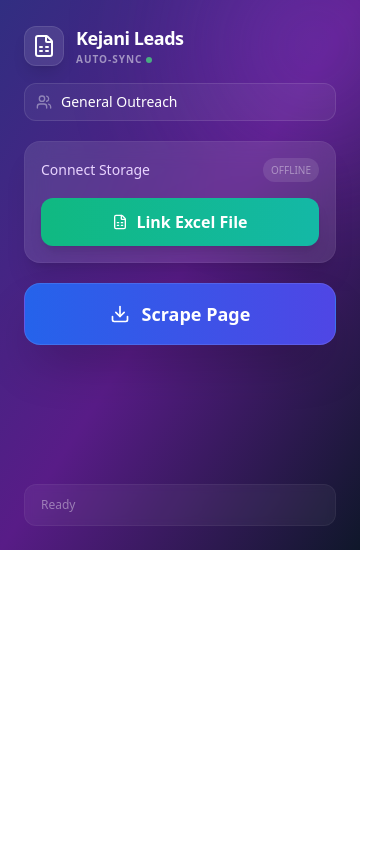
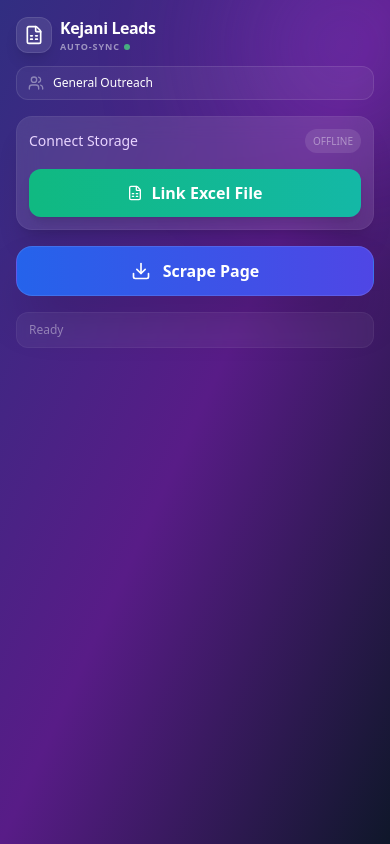
Before and after one commit to alexmochu/leads-extenstion, a React (Vite) app: page / in a window 390 px wide. Built offline with nearby package versions, Linux system fonts and the light colour scheme.

Commit message:
refactor: Implement responsive layout for the popup, add custom scrollbars, and adjust component sizing and padding.

```diff
--- a/src/Popup.jsx
+++ b/src/Popup.jsx
@@ -210,23 +210,23 @@ const Popup = () => {
     };
 
     return (
-        <div className="w-[360px] min-h-[550px] font-sans text-gray-800 bg-gray-900 relative overflow-hidden flex flex-col">
+        <div className="w-full h-screen font-sans text-gray-800 bg-gray-900 relative overflow-hidden flex flex-col">
             {/* Background Gradients */}
             <div className="absolute inset-0 bg-gradient-to-br from-indigo-900 via-purple-900 to-slate-900 z-0"></div>
             <div className="absolute top-[-50px] right-[-50px] w-48 h-48 bg-purple-500 rounded-full blur-[80px] opacity-20 animate-pulse z-0"></div>
 
-            <main className="relative z-10 p-6 flex flex-col h-full gap-5 flex-1">
+            <main className="relative z-10 p-4 sm:p-6 flex flex-col h-full gap-4 sm:gap-5 overflow-y-auto">
 
-                {/* Header */}
-                <header className="flex flex-col gap-4">
+                {/* Header - Sticky */}
+                <header className="flex-shrink-0 flex flex-col gap-3 sm:gap-4">
                     <div className="flex items-center justify-between">
-                        <div className="flex items-center gap-3">
-                            <div className="w-10 h-10 bg-white/10 backdrop-blur-md rounded-xl flex items-center justify-center shadow-lg border border-white/10">
-                                <FileSpreadsheet className="w-6 h-6 text-white" />
+                        <div className="flex items-center gap-2 sm:gap-3">
+                            <div className="w-9 h-9 sm:w-10 sm:h-10 bg-white/10 backdrop-blur-md rounded-xl flex items-center justify-center shadow-lg border border-white/10">
+                                <FileSpreadsheet className="w-5 h-5 sm:w-6 sm:h-6 text-white" />
                             </div>
                             <div>
-                                <h1 className="text-lg font-bold text-white tracking-tight">Kejani Leads</h1>
-                                <p className="text-[10px] text-white/50 uppercase tracking-widest font-semibold flex items-center gap-1">
+                                <h1 className="text-base sm:text-lg font-bold text-white tracking-tight">Kejani Leads</h1>
+                                <p className="text-[9px] sm:text-[10px] text-white/50 uppercase tracking-widest font-semibold flex items-center gap-1">
                                     {isFileSystemSupported ? 'Auto-Sync' : 'Manual Mode'}
                                     <span className="w-1.5 h-1.5 rounded-full bg-green-400 animate-pulse"></span>
                                 </p>
@@ -241,13 +241,13 @@ const Popup = () => {
                             value={campaignName}
                             onChange={(e) => setCampaignName(e.target.value)}
                             placeholder="Campaign Name (e.g. Q1 Sales)"
-                            className="w-full bg-white/5 border border-white/10 rounded-xl py-2 pl-9 pr-3 text-sm text-white placeholder:text-white/20 focus:outline-none focus:bg-white/10 focus:border-indigo-500/50 transition-all font-medium"
+                            className="w-full bg-white/5 border border-white/10 rounded-xl py-2 pl-9 pr-3 text-xs sm:text-sm text-white placeholder:text-white/20 focus:outline-none focus:bg-white/10 focus:border-indigo-500/50 transition-all font-medium"
                         />
                     </div>
                 </header>
 
                 {/* Storage / Format Section */}
-                <section className="bg-white/10 backdrop-blur-md border border-white/5 rounded-2xl p-4 shadow-xl transition-all hover:bg-white/15">
+                <section className="flex-shrink-0 bg-white/10 backdrop-blur-md border border-white/5 rounded-2xl p-3 sm:p-4 shadow-xl transition-all hover:bg-white/15">
 
                     {isFileSystemSupported && !isConnected ? (
                         <>
@@ -331,9 +331,9 @@ const Popup = () => {
                     )}
                 </section>
 
-                {/* Leads List View */}
+                {/* Leads List View - Scrollable */}
                 {showLeadsList && sessionLeads.length > 0 && (
-                    <section className="bg-white/10 backdrop-blur-md border border-white/5 rounded-2xl p-4 shadow-xl max-h-[300px] overflow-y-auto">
+                    <section className="flex-1 bg-white/10 backdrop-blur-md border border-white/5 rounded-2xl p-3 sm:p-4 shadow-xl overflow-y-auto min-h-0">
                         <div className="flex justify-between items-center mb-3">
                             <h3 className="text-xs font-bold text-white/80 uppercase tracking-wider flex items-center gap-2">
                                 <List className="w-4 h-4" /> Collected Leads ({sessionLeads.length})
@@ -370,11 +370,11 @@ const Popup = () => {
                     </section>
                 )}
 
-                {/* Scrape Button */}
+                {/* Scrape Button - Sticky at bottom */}
                 <button
                     onClick={handleScrape}
                     disabled={isScrapping}
-                    className={`w-full relative py-4 px-6 rounded-2xl font-bold text-lg text-white shadow-2xl transition-all border border-white/10 ${isScrapping ? 'bg-indigo-600/50 cursor-not-allowed' : 'bg-gradient-to-r from-blue-600 to-indigo-600 hover:from-blue-500 active:scale-[0.98]'
+                    className={`flex-shrink-0 w-full relative py-3 sm:py-4 px-4 sm:px-6 rounded-2xl font-bold text-base sm:text-lg text-white shadow-2xl transition-all border border-white/10 ${isScrapping ? 'bg-indigo-600/50 cursor-not-allowed' : 'bg-gradient-to-r from-blue-600 to-indigo-600 hover:from-blue-500 active:scale-[0.98]'
                         }`}
                 >
                     <div className="flex items-center justify-center gap-3">
@@ -384,10 +384,10 @@ const Popup = () => {
 
                 {/* Social Share Menu (Expanded) */}
                 {showShareMenu && (
-                    <div className="animate-[fade-in-up_0.3s_ease-out] bg-white/10 backdrop-blur-md border border-white/5 rounded-2xl p-4 shadow-xl">
+                    <div className="flex-shrink-0 animate-[fade-in-up_0.3s_ease-out] bg-white/10 backdrop-blur-md border border-white/5 rounded-2xl p-3 sm:p-4 shadow-xl">
                         <div className="flex justify-between items-center mb-3">
-                            <h3 className="text-xs font-bold text-white/60 uppercase tracking-wider">Share via App</h3>
-                            <button onClick={() => setShowShareMenu(false)} className="text-white/40 hover:text-white"><X className="w-4 h-4" /></button>
+                            <h3 className="text-[10px] sm:text-xs font-bold text-white/60 uppercase tracking-wider">Share via App</h3>
+                            <button onClick={() => setShowShareMenu(false)} className="text-white/40 hover:text-white"><X className="w-3.5 h-3.5 sm:w-4 sm:h-4" /></button>
                         </div>
                         <div className="grid grid-cols-5 gap-2">
                             <button onClick={() => handleSocialShare('email')} className="flex flex-col items-center gap-1 group">
@@ -424,8 +424,8 @@ const Popup = () => {
                     </div>
                 )}
 
-                {/* Status Bar */}
-                <div className={`mt-auto min-h-[40px] flex items-center gap-3 px-4 py-3 rounded-xl backdrop-blur-sm border transition-all ${status.type === 'error' ? 'bg-red-500/10 border-red-500/20 text-red-200' :
+                {/* Status Bar - Sticky at bottom */}
+                <div className={`flex-shrink-0 min-h-[36px] sm:min-h-[40px] flex items-center gap-2 sm:gap-3 px-3 sm:px-4 py-2 sm:py-3 rounded-xl backdrop-blur-sm border transition-all ${status.type === 'error' ? 'bg-red-500/10 border-red-500/20 text-red-200' :
                     status.type === 'success' ? 'bg-emerald-500/10 border-emerald-500/20 text-emerald-200' :
                         status.type === 'loading' ? 'bg-blue-500/10 border-blue-500/20 text-blue-200' :
                             status.type === 'warning' ? 'bg-amber-500/10 border-amber-500/20 text-amber-200' :
--- a/src/index.css
+++ b/src/index.css
@@ -70,4 +70,31 @@ button:focus-visible {
 
 @tailwind base;
 @tailwind components;
-@tailwind utilities
+@tailwind utilities;
+
+/* Ensure full height for side panel */
+html, body, #root {
+  height: 100%;
+  margin: 0;
+  padding: 0;
+  overflow: hidden;
+}
+
+/* Custom scrollbar styling for side panel */
+::-webkit-scrollbar {
+  width: 8px;
+}
+
+::-webkit-scrollbar-track {
+  background: rgba(255, 255, 255, 0.05);
+  border-radius: 4px;
+}
+
+::-webkit-scrollbar-thumb {
+  background: rgba(255, 255, 255, 0.2);
+  border-radius: 4px;
+}
+
+::-webkit-scrollbar-thumb:hover {
+  background: rgba(255, 255, 255, 0.3);
+}
```
